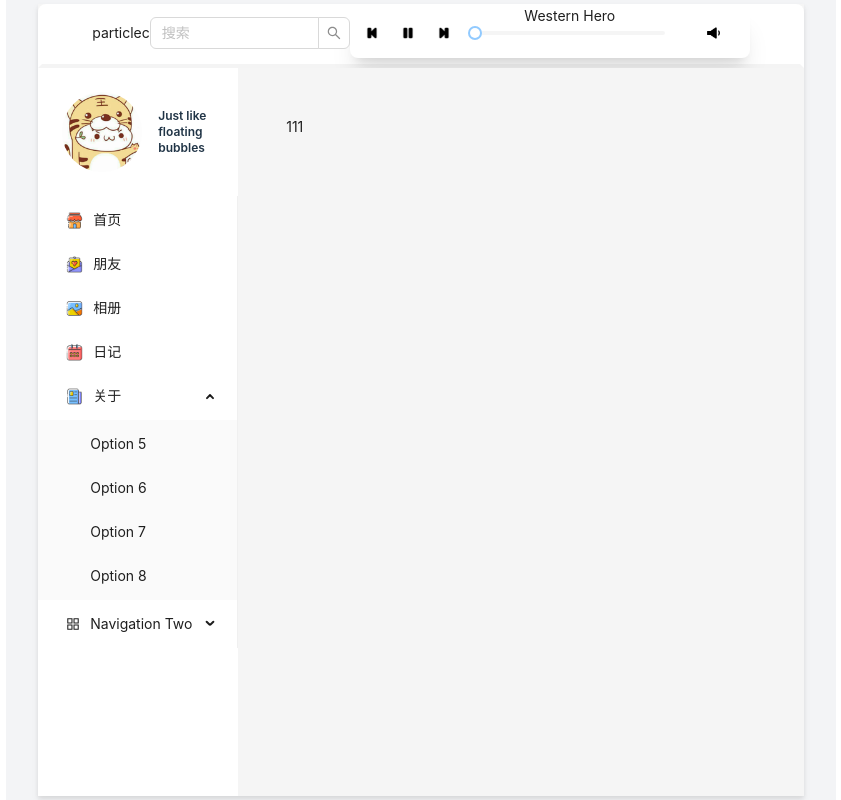
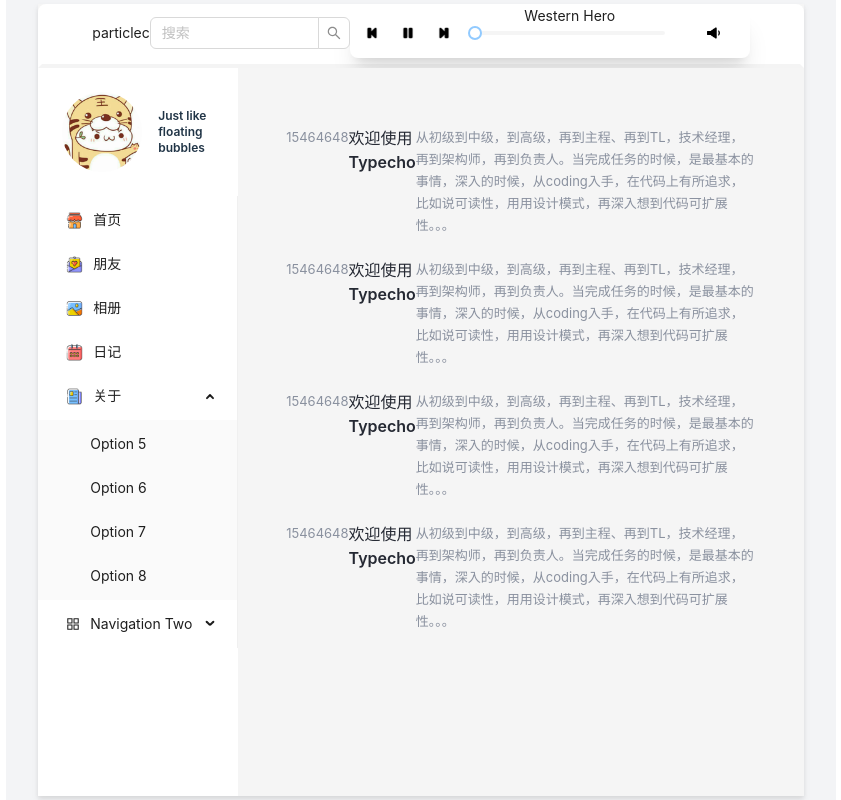
Before and after one commit to particlec/my-blog, a React (Vite) app: page /home in a window 1280 px wide. Shown: the whole page, without its empty margins (219-1060 px from the left). Built offline with nearby package versions, Linux system fonts and the light colour scheme.

Commit message:
feat: 添加文章页、详情页

```diff
--- a/package.json
+++ b/package.json
@@ -13,6 +13,7 @@
     "@ant-design/icons": "^5.0.1",
     "@heroicons/react": "^2.0.17",
     "antd": "^5.4.6",
+    "pnpm": "^8.6.3",
     "react": "^18.2.0",
     "react-aplayer": "^1.0.0",
     "react-dom": "^18.2.0",
--- a/src/routes/customRouters.tsx
+++ b/src/routes/customRouters.tsx
@@ -3,6 +3,8 @@ import { ReactNode } from "react";
 import MenuLayout from "../layout/MenuLayout";
 import Home from "../views";
 import PhotoFrameDisplay from "../views/album";
+import ArticleDirect from "../views/home/ArticleDirect";
+import ArticleDetails from "../views/home/ArticleDetails";
 
 
 type KZRoute = {
@@ -15,17 +17,33 @@ type KZRoute = {
 };
 
 const CustomRouter: KZRoute[] = [
-  {
-    layout: <MenuLayout />,
-    component: <Home />,
-    path: "/home",
-  },
+  // {
+  //   layout: <MenuLayout />,
+  //   component: <Home />,
+  //   path: "/home",
+  // },
   {
     layout: <MenuLayout />,
     component: <PhotoFrameDisplay />,
     path: "/Photo",
   },
 
+  {
+    layout: <MenuLayout />,
+    component: <ArticleDirect />,
+    path: "/home",
+  },
+
+  {
+    layout: <MenuLayout />,
+    component: <ArticleDetails />,
+    path: "/home/articleDetails/:id",
+  },
+
+
+
+
+
   { component: <Navigate to="/home" />, path: "*" },
 ];
 
--- /dev/null
+++ b/src/views/home/ArticleDetails.tsx
@@ -0,0 +1,5 @@
+const ArticleDetails = () => {
+  return <>详情</>;
+};
+
+export default ArticleDetails;
--- a/src/views/home/ArticleDirect.tsx
+++ b/src/views/home/ArticleDirect.tsx
@@ -1,34 +1,65 @@
-const ArticleDirect = () =>{
-   let typecho = [
+import { useNavigate } from "react-router-dom";
+
+const ArticleDirect = () => {
+    const navigate = useNavigate()
+  let typecho = [
     {
-        title:"欢迎使用 Typecho",
-        time:"15464648",
+      time: '15464648',
+      title: '欢迎使用 Typecho',
+      article:
+        '从初级到中级，到高级，再到主程、再到TL，技术经理，再到架构师，再到负责人。当完成任务的时候，是最基本的事情，深入的时候，从coding入手，在代码上有所追求，比如说可读性，用用设计模式，再深入想到代码可扩展性。。。',
+    },
+    {
+      time: '15464648',
+      title: '欢迎使用 Typecho',
+      article:
+        '从初级到中级，到高级，再到主程、再到TL，技术经理，再到架构师，再到负责人。当完成任务的时候，是最基本的事情，深入的时候，从coding入手，在代码上有所追求，比如说可读性，用用设计模式，再深入想到代码可扩展性。。。',
+    },
+    {
+      time: '15464648',
+      title: '欢迎使用 Typecho',
+      article:
+        '从初级到中级，到高级，再到主程、再到TL，技术经理，再到架构师，再到负责人。当完成任务的时候，是最基本的事情，深入的时候，从coding入手，在代码上有所追求，比如说可读性，用用设计模式，再深入想到代码可扩展性。。。',
+    },
+    {
+      time: '15464648',
+      title: '欢迎使用 Typecho',
+      article:
+        '从初级到中级，到高级，再到主程、再到TL，技术经理，再到架构师，再到负责人。当完成任务的时候，是最基本的事情，深入的时候，从coding入手，在代码上有所追求，比如说可读性，用用设计模式，再深入想到代码可扩展性。。。',
+    },
+  ];
 
 
-    }
 
-   ]
+  const jumpArticle = (id:string)=> {
+    navigate(`/home/articleDetails/${id}`)
+  }
 
 
 
 
-
-    return(
+  return (
     <div>
-        <h2>
-
-        </h2>
-        <div className="bg-gray-100 h-[100%] bg-[#EFEFEF]">
-
-        </div>
-
-        <div className="bg-gray-100 h-[100%] bg-[#EFEFEF]">
-
-        </div>
-
-    </div>)
-
-
-
-}
+      {typecho.map((object: any) => (
+        <li
+          key={object.title}
+          className="flex w-[100%] mt-[10px] pb-[12px] border-b-1 border-[#e4e6eb]-solid "
+          onClick={()=>{
+            jumpArticle(object.id)
+          }}
+        >
+          <p className="text-[13px] leading-[22px] text-[#8a919f]">
+            {object.time}
+          </p>
+          <h2 className="font-[600] text-[16px] leading-[24px] text-[#252933]">
+            {object.title}
+          </h2>
+          <div className="text-[13px] leading-[22px] text-[#8a919f]">
+            {object.article}
+          </div>
+        </li>
+      ))}
+    </div>
+  );
+};
 export default ArticleDirect;
```
Also changed, not shown: src/layout/HomeSider.tsx (+4 -5 lines), 1 other file (tests, documents, lock files or other folders).
